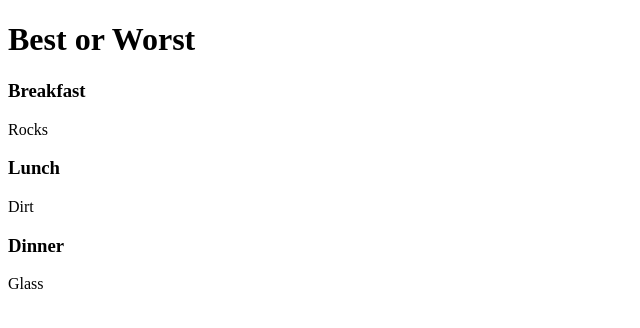
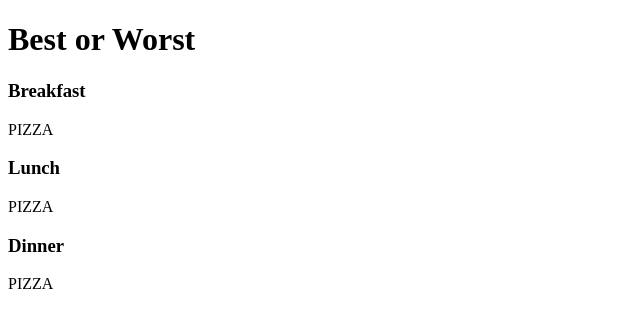
Before and after one commit to michshi/git-foods, a plain HTML site: page index.html in a window 1280 px wide. Shown: the full height of the page, 0-640 px from the left. Drawn offline with Linux system fonts and the light colour scheme.

Commit message:
all pizza

```diff
--- a/index.html
+++ b/index.html
@@ -8,13 +8,13 @@
     <h1>Best or Worst</h1>
 
     <h3>Breakfast</h3>
-    <p>Rocks</p>
+    <p>PIZZA</p>
 
     <h3>Lunch</h3>
-    <p>Dirt</p>
+    <p>PIZZA</p>
 
     <h3>Dinner</h3>
-    <p>Glass</p>
+    <p>PIZZA</p>
 
   </body>
 </html>
```
